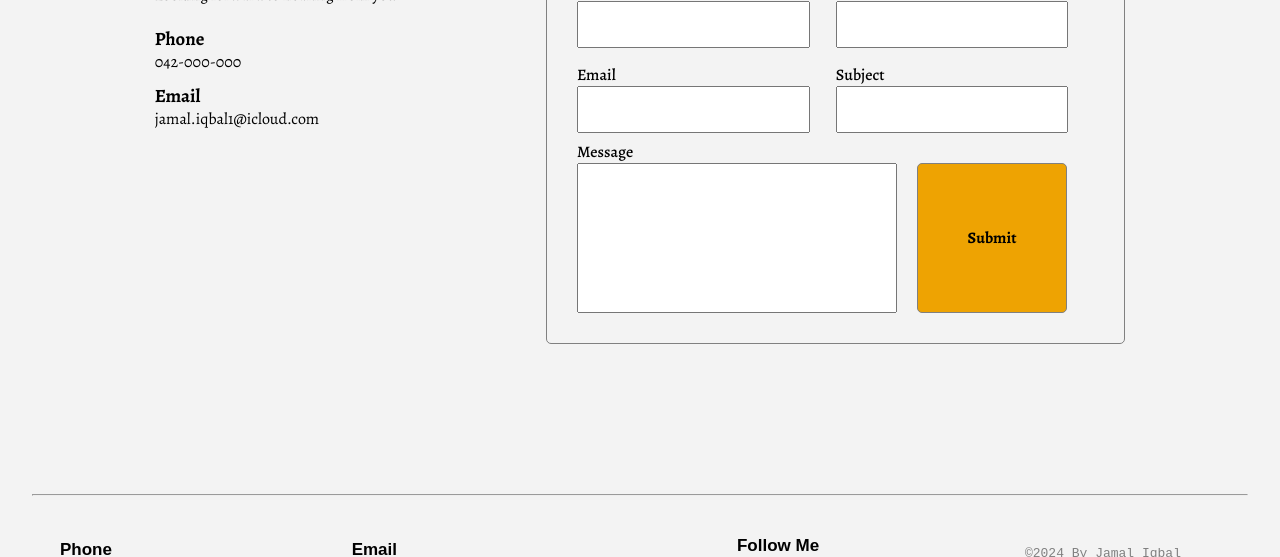
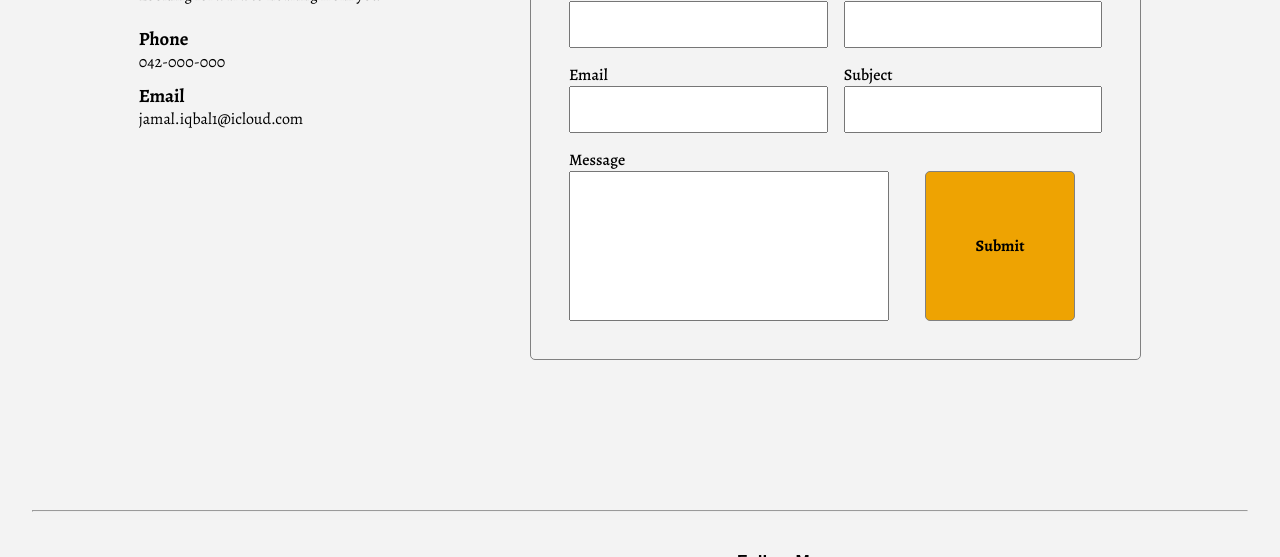
Before and after one commit to JamalFaridi/Porfolio-Website, a plain HTML site: page contact.html in a window 1280 px wide. Shown: the part 314-871 px from the top of the page. Drawn offline with nearby package versions, Linux system fonts and the light colour scheme.

Commit message:
Add files via upload

```diff
--- a/style.css
+++ b/style.css
@@ -816,11 +816,11 @@ textarea:hover {
 .first-last-name .first-name,
 .last-name {
   width: 100%;
-  margin: 8px 0;
+  margin: 8px;
 }
 
 .first-last-name input {
-  width: 90%;
+  width: 100%;
   padding: 12px;
   font-family: "Alegreya", serif;
   font-optical-sizing: auto;
@@ -833,12 +833,12 @@ textarea:hover {
 .email-subject .email,
 .subject {
   width: 100%;
-  margin: 8px 0;
+  margin: 8px;
 }
 
 
 .email-subject input {
-  width: 90%;
+  width: 100%;
   padding: 12px;
   font-family: "Alegreya", serif;
   font-optical-sizing: auto;
@@ -858,6 +858,12 @@ textarea:hover {
 .message-submit .message {
   display: flex;
   flex-direction: column;
+  margin: 8px;
+}
+
+.message-submit .submit
+{
+  margin: 8px;
 }
 
 .message-submit textarea {
```
Also changed, not shown: index.html (+1 -1 lines), 1 other file.
